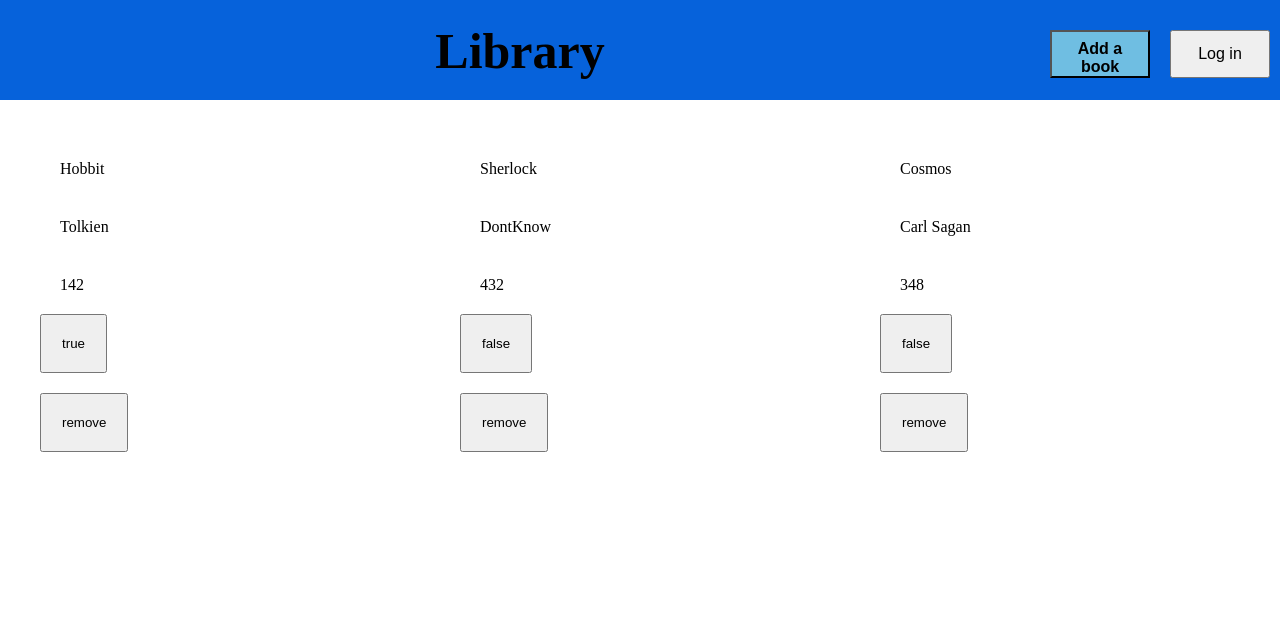
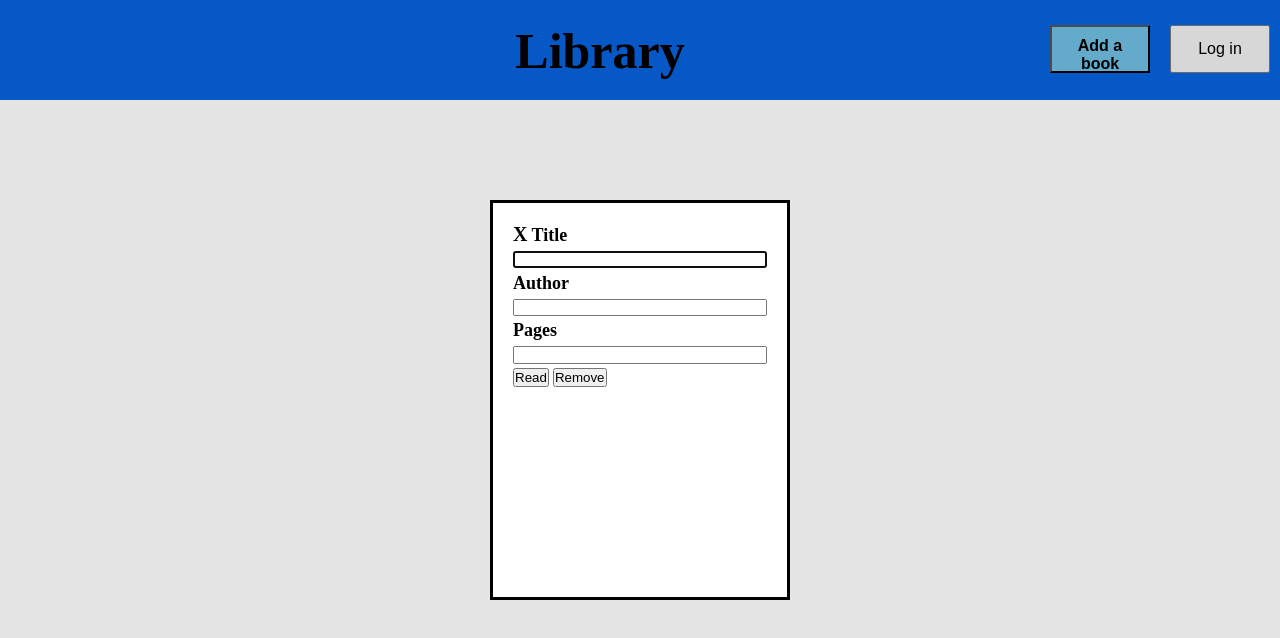
Before and after one commit to VycMajoris/Project-Library, a website: page index.html in a window 1280 px wide. Both pictures are taken after a click on the button "Add a book". Drawn offline with Linux system fonts and the light colour scheme.

Commit message:
Add dialog modal and its input content.

```diff
--- a/index.html
+++ b/index.html
@@ -10,14 +10,37 @@
   </head>
   <body>
     <header>
-      <p>Library</p>
+      <p class="libraryPara">Library</p>
       <button class="addBookBtn">
         <p>Add a book</p>
       </button>
       <button class="logInBtn">Log in</button>
     </header>
-    <main>
-      <!-- <div class="buttonContainer"></div> -->
-    </main>
+    <main></main>
+
+    <dialog class="addBookDialog">
+      <form action="">
+        <span class="closeDialog">X</span>
+        <label for="title"
+          >Title
+          <input type="text" id="title" name="title" />
+        </label>
+
+        <label for="author"
+          >Author
+          <input type="text" id="author" name="author" />
+        </label>
+
+        <label for="pages"
+          >Pages
+          <input type="number" id="pages" name="pages" />
+        </label>
+
+        <div class="divider"></div>
+
+        <button>Read</button>
+        <button>Remove</button>
+      </form>
+    </dialog>
   </body>
 </html>
--- a/script.js
+++ b/script.js
@@ -21,56 +21,25 @@ function Book(title, author, pages, read) {
 
 // function to add a book to the library
 
-/* function addBookToLibrary() {
-  const title = prompt("What is the title?");
-  const author = prompt("Who is the author?");
-  const pages = parseInt(prompt("How many pages?"), 10);
-  const read = prompt("Have you read it?").toLowerCase() === "yes";
-
-  const book = new Book(title, author, pages, read);
-  myLibrary.push(book);
-} */
-
 /* addBookToLibrary();
 console.log(myLibrary); */
 
-// const addBookBtn = document.getElementsByClassName("addBookBtn");
+const mainSection = document.querySelector("main");
+const addBookBtn = document.querySelector(".addBookBtn");
+const closeDialog = document.querySelector(".closeDialog");
+const addBookDialog = document.querySelector(".addBookDialog");
 
-/* function addBookCard() {
-  // create Div to store book info
-  const cardDiv = document.createElement("div");
+addBookBtn.addEventListener("click", () => {
+  addBookDialog.showModal();
+});
 
-  // create info fields.
-  const bookTitle = document.createElement("p");
-  const bookAuthor = document.createElement("p");
-  const cardPages = document.createElement("p");
-  const isReadBtn = document.createElement("button");
-  const removeBtn = document.createElement("button");
+closeDialog.addEventListener("click", () => {
+  addBookDialog.close();
+});
 
-  const bookFieldsArr = [
-    bookTitle,
-    bookAuthor,
-    cardPages,
-    isReadBtn,
-    removeBtn,
-  ];
+// addBookBtn.addEventListener("click", addBookForm);
 
-  for (let i = 0; i < 5; i++) {
-    cardDiv.appendChild(bookFieldsArr[i]);
-  }
-
-  bookTitle.innerText = myLibrary.title;
-  bookAuthor.innerText = myLibrary.author;
-  cardPages.innerText= myLibrary.pages;
-  isReadBtn.innerText =
-}
- */
-
-// addBookBtn.addEventListener("click", addBookCard);
-
-const mainSection = document.querySelector("main");
-
-for (let i = 0; i < myLibrary.length; i++) {
+/* for (let i = 0; i < myLibrary.length; i++) {
   const cardDiv = document.createElement("div");
 
   const bookTitle = document.createElement("p");
@@ -108,4 +77,4 @@ for (let i = 0; i < myLibrary.length; i++) {
   removeBtn.style.padding = "20px";
 
   mainSection.appendChild(cardDiv);
-}
+} */
--- a/style.css
+++ b/style.css
@@ -27,6 +27,10 @@ header p {
   margin: 0 auto;
   text-align: center;
   position: relative;
+}
+
+.libraryPara {
+  left: 8%;
   top: -10%;
 }
 
@@ -34,7 +38,9 @@ header button {
   font-size: 30px;
   height: 2em;
   padding: 10px 1em;
-
+  text-align: center;
+  position: relative;
+  top: -7%;
   grid-column: 2;
 }
 
@@ -82,3 +88,43 @@ main {
   height: 3em;
   margin-bottom: 20px;
 }
+
+/* Dialog */
+
+/* When dialog is modal (.showmodal()) */
+.addBookDialog:modal {
+  position: absolute;
+  top: 50%;
+  left: 50%;
+  transform: translate(-50%, -50%);
+  width: 20%;
+  height: auto;
+  display: grid;
+  grid-template-rows: 4% repeat(3, 1fr) 1px repeat(2, 1fr);
+  gap: 20px;
+  padding: 20px;
+  min-width: 300px;
+}
+
+label {
+  font-size: 18px;
+  font-weight: 600;
+}
+
+label input {
+  margin-top: 5px;
+  padding: 0.5ch;
+  width: 100%;
+  height: 80%;
+  font-size: 24px;
+}
+
+.addBookDialog span {
+  text-align: center;
+
+  font-size: 20px;
+  font-weight: 900;
+  width: 20px;
+  height: 24px;
+  justify-self: end;
+}
```
